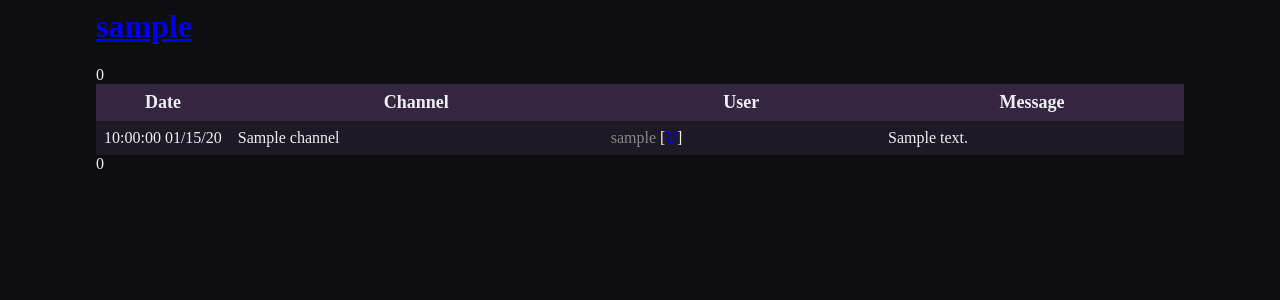
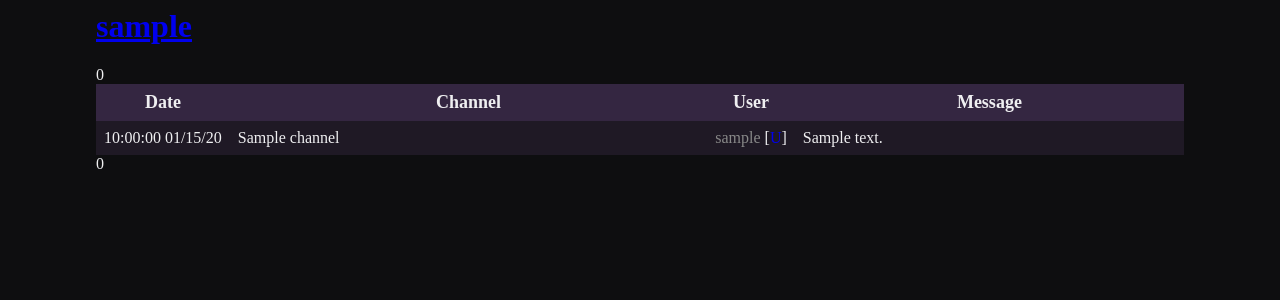
Before and after one commit to retrontology/twitchchatviewer, a Django app: a page that uses user/templates/user/index.html in a window 1280 px wide. Shown: the top 300 px of the page. Run offline with Django 4.2, Linux system fonts and the light colour scheme; tables that the repository leaves empty hold one stand-in row (values such as "Sample post"); a database or web service that is not in the repository returns one stand-in record (values such as "Sample title").

Commit message:
add to user

```diff
--- a/static/style.css
+++ b/static/style.css
@@ -27,7 +27,7 @@ td {
 tr:nth-child(odd) {background-color: #0f0c12;}
 tr:nth-child(even) {background-color: #1f1925;}
 
-.message-date {
+.message-date, .message-user {
     width: 1em;
     white-space:nowrap;
 }
```
